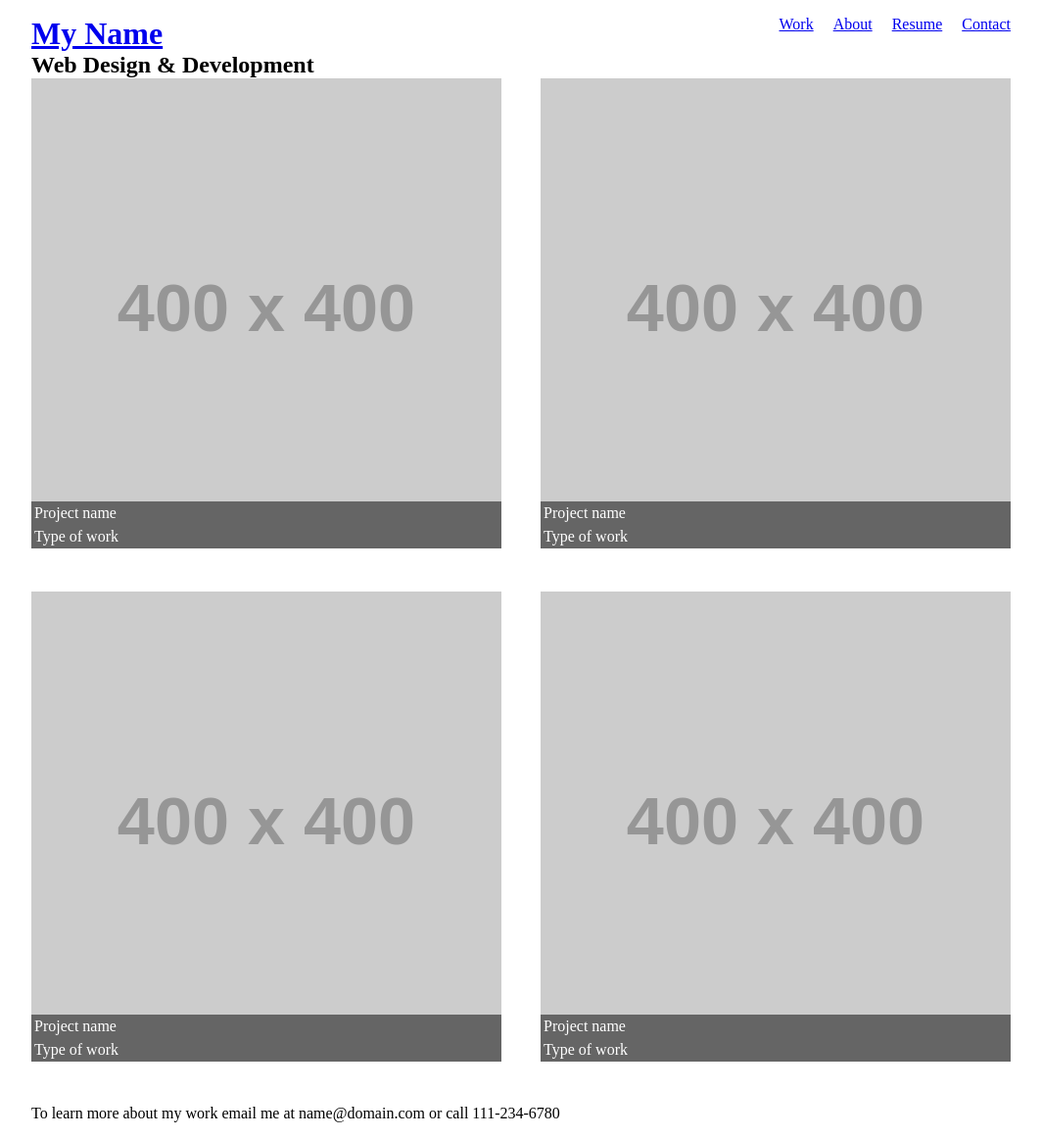
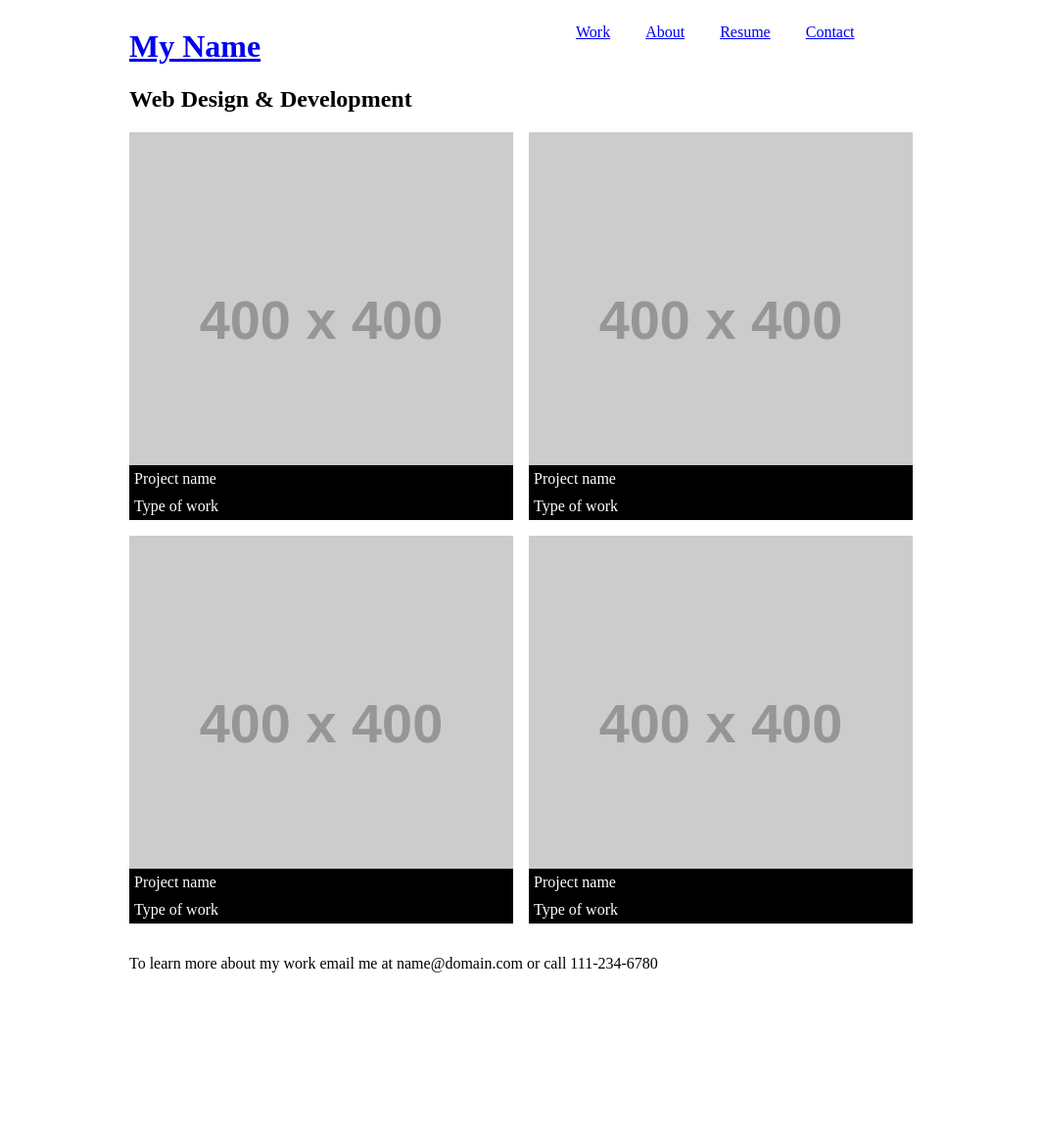
Before and after one commit to revitalk/mmp460, a Jekyll site: the page class-demos/generic-portfolio/index.html, which Jekyll copies as it is, in a window 1280 px wide. Shown: the whole page at 98% size, without its empty margins (108-1171 px from the left). Built offline with Jekyll 4.4.1, drawn with Linux system fonts in a browser that asks for light colours; after the commit the page ends 993 px from its top, so only the background shows below that.

Commit message:
Update index.html

```diff
--- a/class-demos/generic-portfolio/index.html
+++ b/class-demos/generic-portfolio/index.html
@@ -3,7 +3,7 @@
   <head>
     <meta charset="utf-8">
     <title>Web Page Title</title>
-    <link rel="stylesheet" href="style-floats.css">
+    <link rel="stylesheet" href="style-flex.css">
 
   </head>
   <body>
```
